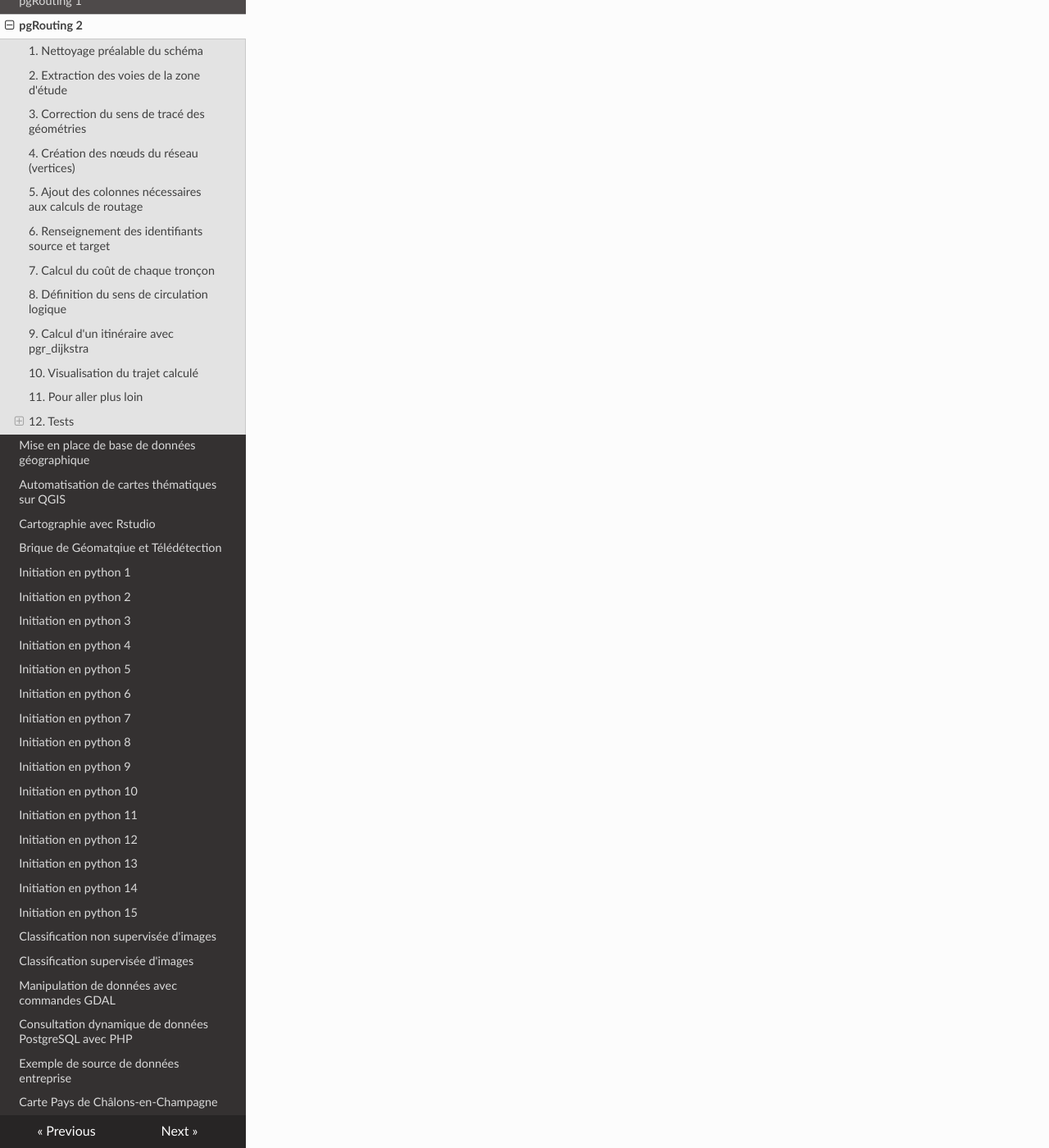
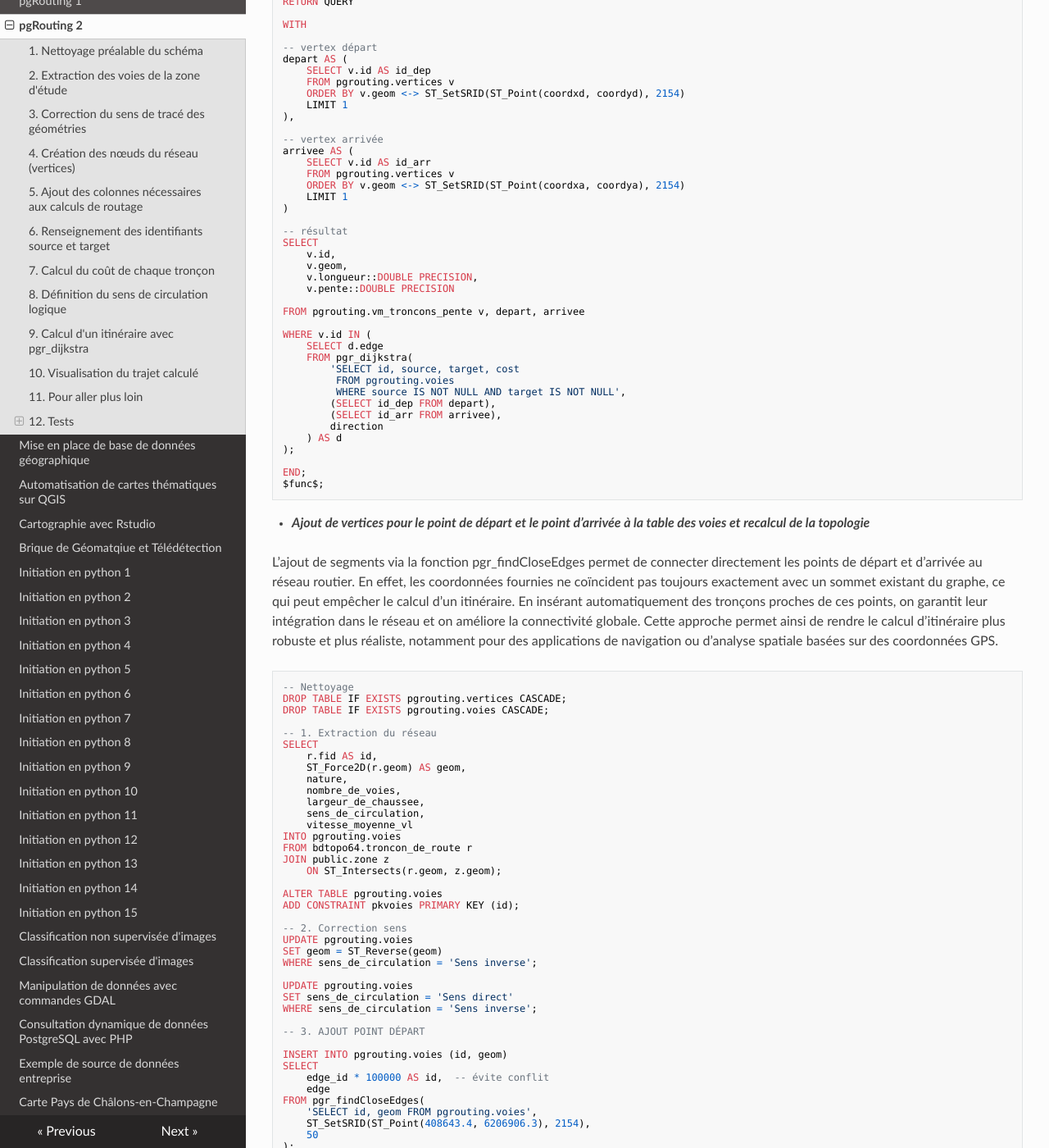
Before and after one commit to abdou123-guene/Site_de_documentation_geomatique, an MkDocs documentation site: the page built from docs/pgrouting2.md, in a window 1280 px wide and 1400 px high, scrolled down 18018 px. Shown: the whole window at 82% size. Built offline with MkDocs 1.6.1, drawn with Linux system fonts in a browser that asks for light colours; nearby versions of some CDN libraries; some of the changed text lies outside the part shown.

Commit message:
Update pgrouting2.md

````diff
--- a/docs/pgrouting2.md
+++ b/docs/pgrouting2.md
@@ -815,3 +815,179 @@ Ce modèle QGIS permet de calculer un itinéraire entre un point de départ et u
 ```sql
 'SELECT  pgrouting.calcul_trajet(' ||    rtrim( @point_depart,'[EPSG:2154]') || ',' ||    rtrim( @point_arrivee,'[EPSG:2154]')   ||  ',false);'
 ```
+
+- ***Fonction calcul_trajet1 :***
+
+La fonction calcul_trajet1 permet de calculer automatiquement un itinéraire optimal à partir de coordonnées géographiques en s’appuyant sur un réseau routier structuré en graphe.
+Elle convertit les coordonnées du point de départ et du point d’arrivée en sommets du réseau, puis applique l’algorithme de Dijkstra afin de déterminer le chemin le plus court.
+Grâce à son intégration avec une couche enrichie (vm_troncons_pente), elle permet également d’obtenir des indicateurs supplémentaires comme la longueur des tronçons et la pente, offrant ainsi une analyse plus réaliste du trajet.
+Cette fonction est particulièrement utile dans les systèmes d’aide à la décision ou les applications de type navigation, car elle automatise entièrement le processus de calcul d’itinéraire à partir de simples coordonnées.
+
+```sql
+DROP FUNCTION IF EXISTS pgrouting.calcul_trajet1(
+    REAL, REAL, REAL, REAL, BOOLEAN
+);
+
+CREATE OR REPLACE FUNCTION pgrouting.calcul_trajet1(
+    coordxd REAL,
+    coordyd REAL,
+    coordxa REAL,
+    coordya REAL,
+    direction BOOLEAN
+)
+RETURNS TABLE(
+    id BIGINT,
+    geom GEOMETRY,
+    longueur DOUBLE PRECISION,
+    pente DOUBLE PRECISION
+)
+LANGUAGE plpgsql
+AS $func$
+BEGIN
+
+RETURN QUERY
+
+WITH
+
+-- vertex départ
+depart AS (
+    SELECT v.id AS id_dep
+    FROM pgrouting.vertices v
+    ORDER BY v.geom <-> ST_SetSRID(ST_Point(coordxd, coordyd), 2154)
+    LIMIT 1
+),
+
+-- vertex arrivée
+arrivee AS (
+    SELECT v.id AS id_arr
+    FROM pgrouting.vertices v
+    ORDER BY v.geom <-> ST_SetSRID(ST_Point(coordxa, coordya), 2154)
+    LIMIT 1
+)
+
+-- résultat
+SELECT
+    v.id,
+    v.geom,
+    v.longueur::DOUBLE PRECISION,
+    v.pente::DOUBLE PRECISION
+
+FROM pgrouting.vm_troncons_pente v, depart, arrivee
+
+WHERE v.id IN (
+    SELECT d.edge
+    FROM pgr_dijkstra(
+        'SELECT id, source, target, cost
+         FROM pgrouting.voies
+         WHERE source IS NOT NULL AND target IS NOT NULL',
+        (SELECT id_dep FROM depart),
+        (SELECT id_arr FROM arrivee),
+        direction
+    ) AS d
+);
+
+END;
+$func$;
+```
+
+- ***Ajout de vertices pour le point de départ et le point d’arrivée à la table des voies et recalcul de la topologie***
+
+L’ajout de segments via la fonction pgr_findCloseEdges permet de connecter directement les points de départ et d’arrivée au réseau routier. En effet, les coordonnées fournies ne coïncident pas toujours exactement avec un sommet existant du graphe, ce qui peut empêcher le calcul d’un itinéraire.
+En insérant automatiquement des tronçons proches de ces points, on garantit leur intégration dans le réseau et on améliore la connectivité globale.
+Cette approche permet ainsi de rendre le calcul d’itinéraire plus robuste et plus réaliste, notamment pour des applications de navigation ou d’analyse spatiale basées sur des coordonnées GPS.
+
+```sql
+-- Nettoyage
+DROP TABLE IF EXISTS pgrouting.vertices CASCADE;
+DROP TABLE IF EXISTS pgrouting.voies CASCADE;
+
+-- 1. Extraction du réseau
+SELECT
+    r.fid AS id,
+    ST_Force2D(r.geom) AS geom,
+    nature,
+    nombre_de_voies,
+    largeur_de_chaussee,
+    sens_de_circulation,
+    vitesse_moyenne_vl
+INTO pgrouting.voies
+FROM bdtopo64.troncon_de_route r
+JOIN public.zone z
+    ON ST_Intersects(r.geom, z.geom);
+
+ALTER TABLE pgrouting.voies
+ADD CONSTRAINT pkvoies PRIMARY KEY (id);
+
+-- 2. Correction sens
+UPDATE pgrouting.voies
+SET geom = ST_Reverse(geom)
+WHERE sens_de_circulation = 'Sens inverse';
+
+UPDATE pgrouting.voies
+SET sens_de_circulation = 'Sens direct'
+WHERE sens_de_circulation = 'Sens inverse';
+
+-- 3. AJOUT POINT DÉPART
+
+INSERT INTO pgrouting.voies (id, geom)
+SELECT
+    edge_id * 100000 AS id,  -- évite conflit
+    edge
+FROM pgr_findCloseEdges(
+    'SELECT id, geom FROM pgrouting.voies',
+    ST_SetSRID(ST_Point(408643.4, 6206906.3), 2154),
+    50
+);
+
+--  4. AJOUT POINT ARRIVÉE
+
+INSERT INTO pgrouting.voies (id, geom)
+SELECT
+    edge_id * 200000 AS id,  -- autre série pour éviter collisions
+    edge
+FROM pgr_findCloseEdges(
+    'SELECT id, geom FROM pgrouting.voies',
+    ST_SetSRID(ST_Point(409350.3, 6206764.4), 2154),
+    50
+);
+
+-- 5. Création vertices
+SELECT DISTINCT *
+INTO pgrouting.vertices
+FROM pgr_extractVertices(
+    'SELECT id, geom FROM pgrouting.voies ORDER BY id'
+);
+
+-- 6. Ajout colonnes nécessaires
+ALTER TABLE pgrouting.voies
+ADD COLUMN source INTEGER,
+ADD COLUMN target INTEGER,
+ADD COLUMN x REAL,
+ADD COLUMN y REAL,
+ADD COLUMN cost REAL,
+ADD COLUMN direction TEXT;
+
+-- 7. Remplissage source
+UPDATE pgrouting.voies e
+SET source = v.id, x = v.x, y = v.y
+FROM pgrouting.vertices v
+WHERE ST_DWithin(ST_StartPoint(e.geom), v.geom, 0.001);
+
+-- 8. Remplissage target
+UPDATE pgrouting.voies e
+SET target = v.id, x = v.x, y = v.y
+FROM pgrouting.vertices v
+WHERE ST_DWithin(ST_EndPoint(e.geom), v.geom, 0.001);
+
+-- 9. Cost
+UPDATE pgrouting.voies
+SET cost = ST_Length(geom);
+
+-- 10. Direction
+UPDATE pgrouting.voies
+SET direction = CASE
+    WHEN sens_de_circulation = 'Double sens' THEN 'B'
+    WHEN sens_de_circulation = 'Sens direct' THEN 'FT'
+    ELSE ''
+END;
+```
````
